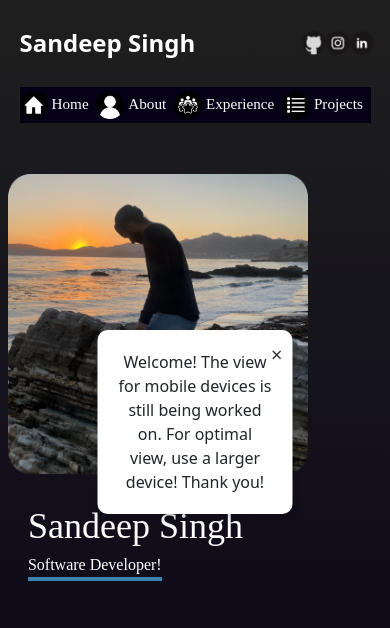
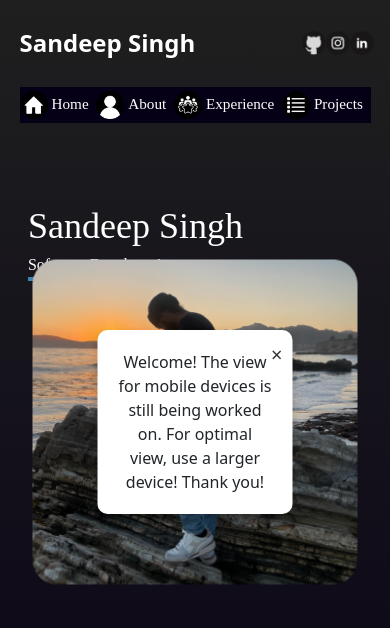
Before and after one commit to SandeepS3/personal-website, a React (Create React App) app: page / in a window 390 px wide. Shown: the top 628 px of the page. Built offline with nearby package versions, Linux system fonts and the light colour scheme; a web font is replaced by a local one.

Commit message:
fix homepage mobile

```diff
--- a/src/pages/HomeStyles.js
+++ b/src/pages/HomeStyles.js
@@ -44,11 +44,12 @@ const mediaStyles = {
   },
   image: {
     display: "flex",
-    width: "300px", // Set a fixed width
-    height: "300px",
-    // objectFit: "cover",
-    alignItems: "center",
-    justifyContent: "center",
+    width: "325px", // Set a fixed width
+    height: "325px",
+    position: "absolute",
+    top: "50%",
+    left: "50%",
+    transform: "translate(-50%, -50%)",
   },
   info: {
     display: "flex",
```
